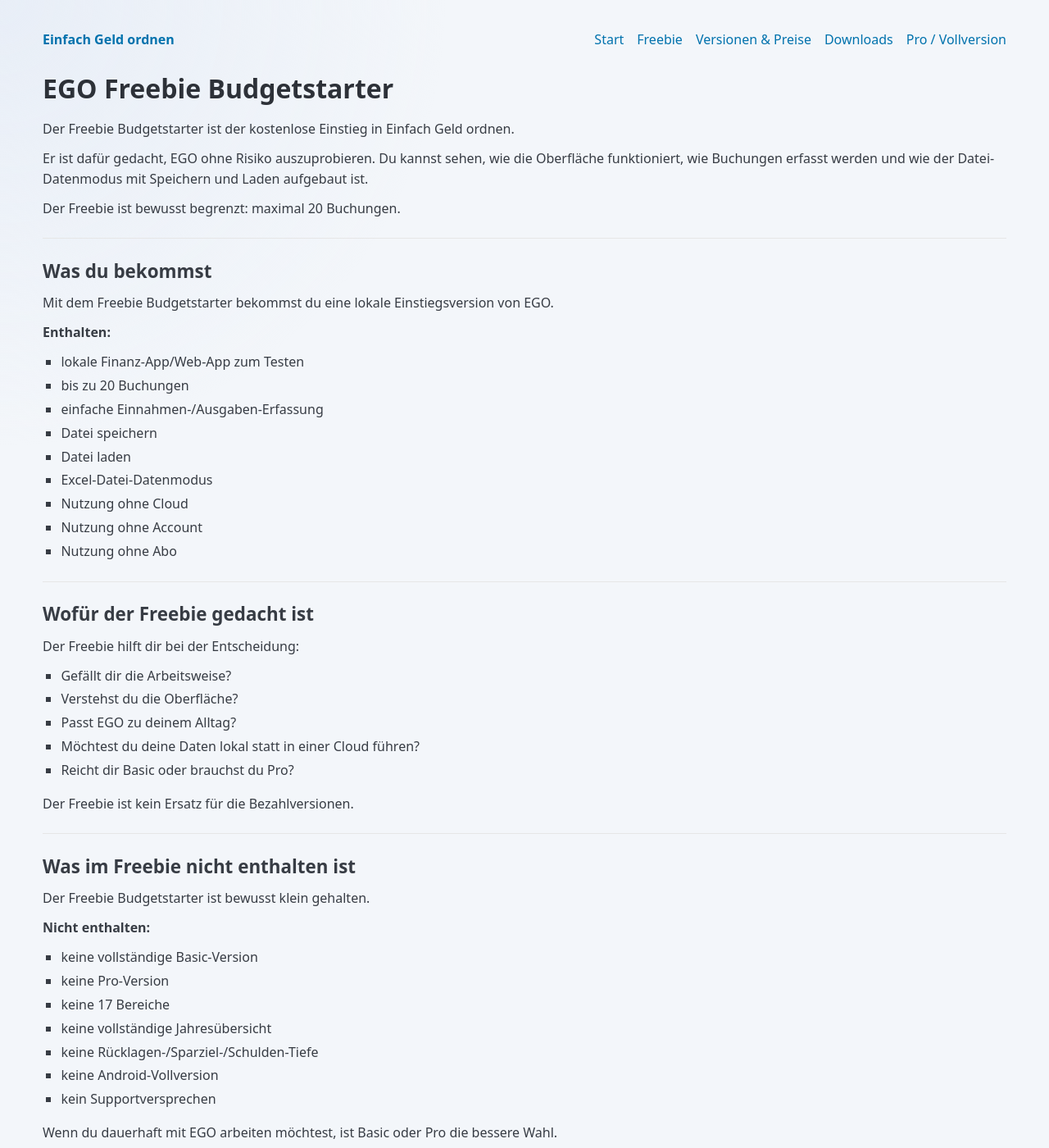
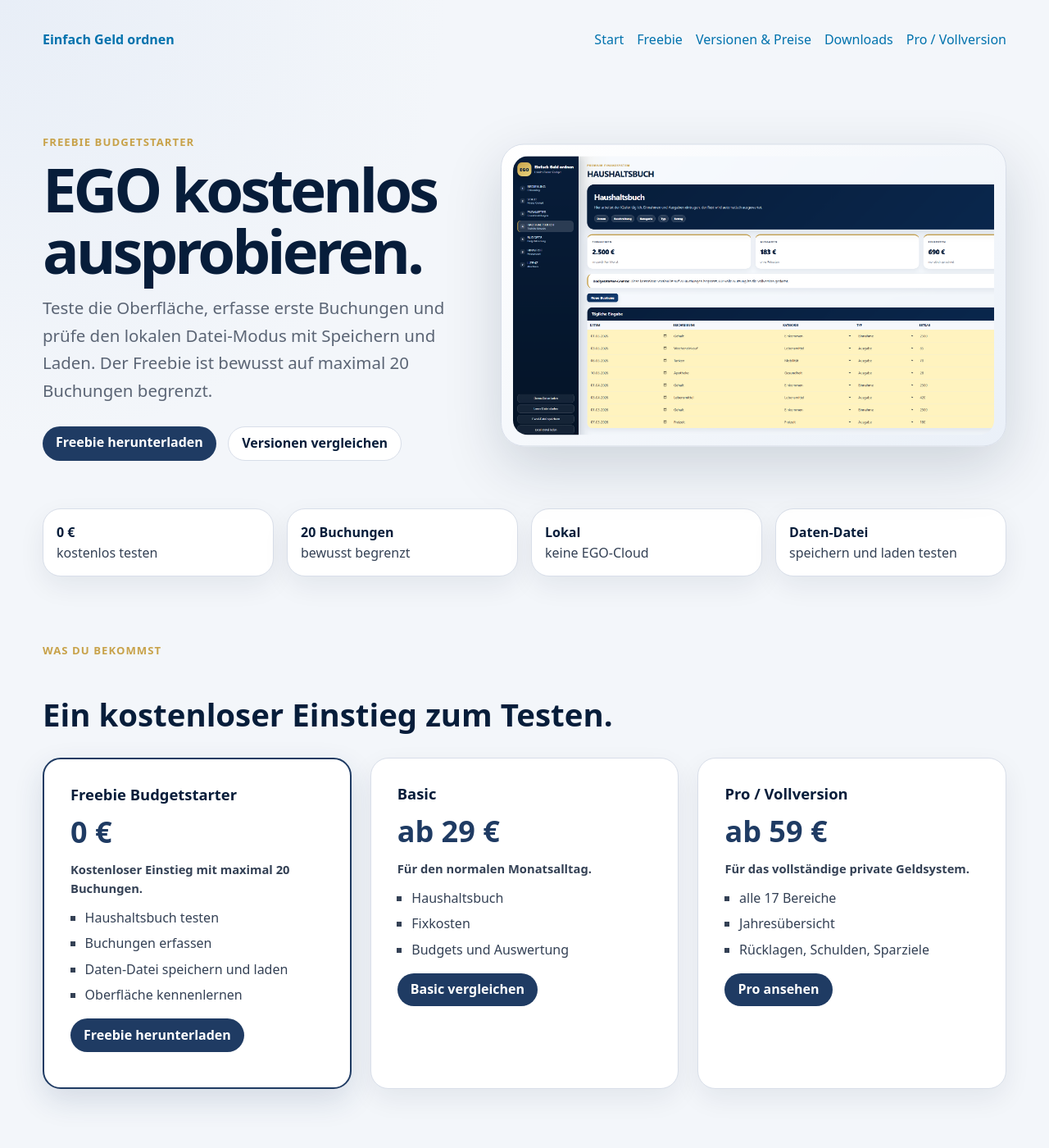
Before and after one commit to gluecklich-tools/einfach-geld-ordnen, a Jekyll site: the page built from seiten/freebie.md, in a window 1280 px wide and 1400 px high. Shown: the whole window at 82% size. Built offline with Jekyll 4.4.1, drawn with Linux system fonts in a browser that asks for light colours; some of the changed text lies outside the part shown.

Commit message:
Freebie-Seite als kostenlose Einstiegsseite neu strukturieren

```diff
--- a/seiten/freebie.md
+++ b/seiten/freebie.md
@@ -1,124 +1,186 @@
 ---
 layout: default
 title: "EGO Freebie Budgetstarter"
-description: "Der kostenlose Einstieg in EGO: lokale Finanz-App testen, bis zu 20 Buchungen erfassen und den Excel-Datei-Datenmodus ausprobieren."
+description: "Der kostenlose Einstieg in EGO: lokale Finanz-App testen, bis zu 20 Buchungen erfassen und den Daten-Datei-Modus ausprobieren."
 permalink: /seiten/freebie.html
 ---
 
-# EGO Freebie Budgetstarter
+<section class="ego-hero">
+  <div class="ego-hero-text">
+    <p class="ego-kicker">Freebie Budgetstarter</p>
 
-Der Freebie Budgetstarter ist der kostenlose Einstieg in Einfach Geld ordnen.
+    <h1>EGO kostenlos ausprobieren.</h1>
 
-Er ist dafür gedacht, EGO ohne Risiko auszuprobieren. Du kannst sehen, wie die Oberfläche funktioniert, wie Buchungen erfasst werden und wie der Datei-Datenmodus mit Speichern und Laden aufgebaut ist.
+    <p class="ego-lead">
+      Teste die Oberfläche, erfasse erste Buchungen und prüfe den lokalen
+      Datei-Modus mit Speichern und Laden. Der Freebie ist bewusst auf
+      maximal 20 Buchungen begrenzt.
+    </p>
 
-Der Freebie ist bewusst begrenzt: maximal 20 Buchungen.
+    <div class="ego-hero-actions">
+      <a class="button" href="{{ '/downloads/bundles/EGO_APP_FREEBIE_BUDGETSTARTER_RC7_DATEN_DATEI_MODUS.zip' | relative_url }}">
+        Freebie herunterladen
+      </a>
+      <a class="button secondary" href="{{ '/seiten/versionen.html' | relative_url }}">
+        Versionen vergleichen
+      </a>
+    </div>
+  </div>
 
----
+  <div class="ego-hero-media">
+    <img src="{{ '/assets/img/screenshots/pc/ego-freebie-haushaltsbuch-limit.png' | relative_url }}"
+         alt="EGO Freebie Haushaltsbuch mit 20-Buchungen-Grenze">
+  </div>
+</section>
 
-## Was du bekommst
+<section class="ego-trust-strip">
+  <div><strong>0 €</strong><span>kostenlos testen</span></div>
+  <div><strong>20 Buchungen</strong><span>bewusst begrenzt</span></div>
+  <div><strong>Lokal</strong><span>keine EGO-Cloud</span></div>
+  <div><strong>Daten-Datei</strong><span>speichern und laden testen</span></div>
+</section>
 
-Mit dem Freebie Budgetstarter bekommst du eine lokale Einstiegsversion von EGO.
+<section class="ego-section">
+  <p class="ego-kicker">Was du bekommst</p>
+  <h2>Ein kostenloser Einstieg zum Testen.</h2>
 
-**Enthalten:**
+  <div class="pricing-grid">
+    <section class="pricing-card featured">
+      <h3>Freebie Budgetstarter</h3>
+      <p class="price">0 €</p>
+      <p class="price-note">Kostenloser Einstieg mit maximal 20 Buchungen.</p>
+      <ul>
+        <li>Haushaltsbuch testen</li>
+        <li>Buchungen erfassen</li>
+        <li>Daten-Datei speichern und laden</li>
+        <li>Oberfläche kennenlernen</li>
+      </ul>
+      <p>
+        <a class="button" href="{{ '/downloads/bundles/EGO_APP_FREEBIE_BUDGETSTARTER_RC7_DATEN_DATEI_MODUS.zip' | relative_url }}">
+          Freebie herunterladen
+        </a>
+      </p>
+    </section>
 
-- lokale Finanz-App/Web-App zum Testen
-- bis zu 20 Buchungen
-- einfache Einnahmen-/Ausgaben-Erfassung
-- Datei speichern
-- Datei laden
-- Excel-Datei-Datenmodus
-- Nutzung ohne Cloud
-- Nutzung ohne Account
-- Nutzung ohne Abo
+    <section class="pricing-card">
+      <h3>Basic</h3>
+      <p class="price">ab 29 €</p>
+      <p class="price-note">Für den normalen Monatsalltag.</p>
+      <ul>
+        <li>Haushaltsbuch</li>
+        <li>Fixkosten</li>
+        <li>Budgets und Auswertung</li>
+      </ul>
+      <p>
+        <a class="button" href="{{ '/seiten/versionen.html' | relative_url }}">
+          Basic vergleichen
+        </a>
+      </p>
+    </section>
 
----
+    <section class="pricing-card">
+      <h3>Pro / Vollversion</h3>
+      <p class="price">ab 59 €</p>
+      <p class="price-note">Für das vollständige private Geldsystem.</p>
+      <ul>
+        <li>alle 17 Bereiche</li>
+        <li>Jahresübersicht</li>
+        <li>Rücklagen, Schulden, Sparziele</li>
+      </ul>
+      <p>
+        <a class="button" href="{{ '/seiten/vollversion.html' | relative_url }}">
+          Pro ansehen
+        </a>
+      </p>
+    </section>
+  </div>
+</section>
 
-## Wofür der Freebie gedacht ist
+<section class="ego-section">
+  <p class="ego-kicker">Warum begrenzt?</p>
+  <h2>Der Freebie ist zum Kennenlernen gedacht.</h2>
 
-Der Freebie hilft dir bei der Entscheidung:
+  <div class="ego-feature-grid">
+    <section>
+      <h3>Test statt Ersatz</h3>
+      <p>Du kannst prüfen, ob EGO zu deiner Arbeitsweise passt.</p>
+    </section>
 
-- Gefällt dir die Arbeitsweise?
-- Verstehst du die Oberfläche?
-- Passt EGO zu deinem Alltag?
-- Möchtest du deine Daten lokal statt in einer Cloud führen?
-- Reicht dir Basic oder brauchst du Pro?
+    <section>
+      <h3>20 Buchungen</h3>
+      <p>Die Grenze macht klar: Der Freebie ist ein Einstieg, keine Vollversion.</p>
+    </section>
 
-Der Freebie ist kein Ersatz für die Bezahlversionen.
+    <section>
+      <h3>Danach entscheiden</h3>
+      <p>Wenn dir EGO hilft, wechselst du auf Basic oder Pro.</p>
+    </section>
+  </div>
+</section>
 
----
+<section class="ego-section">
+  <p class="ego-kicker">App-Vorschau</p>
+  <h2>So sieht der Freebie aus.</h2>
 
-## Was im Freebie nicht enthalten ist
+  <div class="screenshot-grid">
+    <section class="screenshot-card">
+      <h3>Haushaltsbuch mit 20-Buchungen-Grenze</h3>
+      <p>Der Freebie zeigt die tägliche Eingabe und ist bewusst begrenzt.</p>
+      <img src="{{ '/assets/img/screenshots/pc/ego-freebie-haushaltsbuch-limit.png' | relative_url }}"
+           alt="EGO Freebie Haushaltsbuch mit 20-Buchungen-Grenze">
+    </section>
 
-Der Freebie Budgetstarter ist bewusst klein gehalten.
+    <section class="screenshot-card">
+      <h3>Lokale Nutzung testen</h3>
+      <p>Teste Speichern, Laden und erneutes Verwenden deiner Daten-Datei.</p>
+      <img src="{{ '/assets/img/screenshots/pc/ego-basic-dashboard.png' | relative_url }}"
+           alt="EGO Dashboard als Beispiel für lokale Nutzung">
+    </section>
+  </div>
+</section>
 
-**Nicht enthalten:**
+<section class="ego-section">
+  <p class="ego-kicker">Nach dem Test</p>
+  <h2>Basic oder Pro wählen.</h2>
 
-- keine vollständige Basic-Version
-- keine Pro-Version
-- keine 17 Bereiche
-- keine vollständige Jahresübersicht
-- keine Rücklagen-/Sparziel-/Schulden-Tiefe
-- keine Android-Vollversion
-- kein Supportversprechen
+  <div class="ego-feature-grid">
+    <section>
+      <h3>Basic</h3>
+      <p>Für Haushaltsbuch, Fixkosten, Budgets und normale Monatsauswertung.</p>
+    </section>
 
-Wenn du dauerhaft mit EGO arbeiten möchtest, ist Basic oder Pro die bessere Wahl.
+    <section>
+      <h3>Pro</h3>
+      <p>Für alle 17 Bereiche inklusive Jahresübersicht, Rücklagen, Schulden und Sparziele.</p>
+    </section>
 
----
+    <section>
+      <h3>Bundle</h3>
+      <p>Für alle, die EGO am PC und auf Android nutzen möchten.</p>
+    </section>
+  </div>
 
-## Download
+  <p>
+    <a class="button" href="{{ '/seiten/versionen.html' | relative_url }}">Versionen vergleichen</a>
+    <a class="button secondary" href="{{ '/seiten/downloads.html' | relative_url }}">Zum Download</a>
+  </p>
+</section>
 
-**Preis:** 0 €
+<section class="ego-section ego-note">
+  <h2>Wichtige Hinweise</h2>
 
-[Freebie Budgetstarter herunterladen]({{ '/downloads/bundles/EGO_APP_FREEBIE_BUDGETSTARTER_RC7_DATEN_DATEI_MODUS.zip' | relative_url }})
+  <p>
+    EGO ist ein Selbstbedienungsprodukt. Es ist keine Finanzberatung,
+    keine Steuerberatung und kein Online-Banking.
+  </p>
 
----
+  <p>
+    EGO nutzt keine EGO-Cloud, keinen EGO-Account und kein Abo.
+    Daten werden lokal genutzt und per Datei gespeichert beziehungsweise geladen.
+  </p>
 
-## Danach: Basic oder Pro?
-
-Wenn du nur deinen Monatsalltag ordnen möchtest, ist **EGO Basic** der passende nächste Schritt.
-
-Basic enthält:
-
-- Haushaltsbuch
-- Fixkosten
-- Budgets
-- Planung
-- Monatsauswertung
-
-Wenn du dein gesamtes privates Geldsystem ordnen möchtest, ist **EGO Pro / Vollversion** die richtige Wahl.
-
-Pro enthält alle 17 Bereiche, inklusive Jahresübersicht, Rücklagen, Notgroschen, Sparzielen, Schulden und vollständigem Datei-Datenmodus.
-
-[Alle Versionen & Preise ansehen]({{ '/seiten/versionen.html' | relative_url }})
-
----
-
-## Wichtig zu wissen
-
-EGO arbeitet lokal.
-
-Es gibt:
-
-- keine Cloudpflicht
-- keinen Account
-- kein Abo
-- keinen automatischen Bankabruf
-- kein Online-Banking
-- keine Finanzberatung
-- keine Steuerberatung
-
-Du speicherst deine Daten selbst und entscheidest selbst, wo deine Datei liegt.
-
-<!-- EGO_SCREENSHOTS_FREEBIE_START -->
----
-
-## Vorschau: Freebie Budgetstarter
-
-<div class="screenshot-grid">
-  <section class="screenshot-card">
-    <h3>Haushaltsbuch mit 20-Buchungen-Grenze</h3>
-    <p>Der Freebie zeigt die tägliche Eingabe und ist bewusst begrenzt. So kannst du EGO testen, ohne die Bezahlversion zu ersetzen.</p>
-    <img src="{{ '/assets/img/screenshots/pc/ego-freebie-haushaltsbuch-limit.png' | relative_url }}" alt="EGO Freebie Haushaltsbuch mit 20-Buchungen-Grenze">
-  </section>
-</div>
-<!-- EGO_SCREENSHOTS_FREEBIE_END -->
+  <p>
+    Der Freebie ist bewusst begrenzt. Für dauerhaftes Arbeiten sind Basic
+    oder Pro vorgesehen.
+  </p>
+</section>
```
